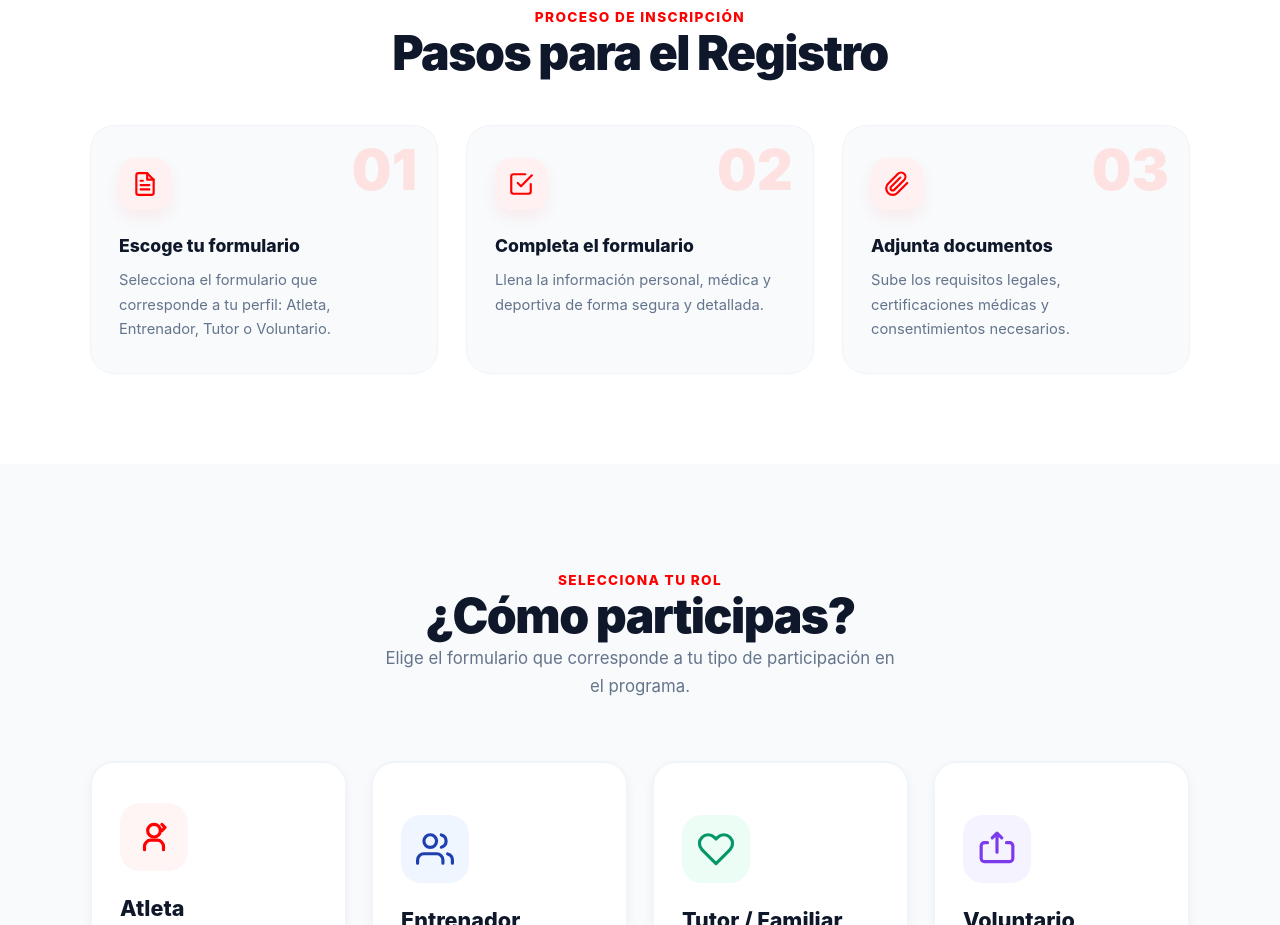
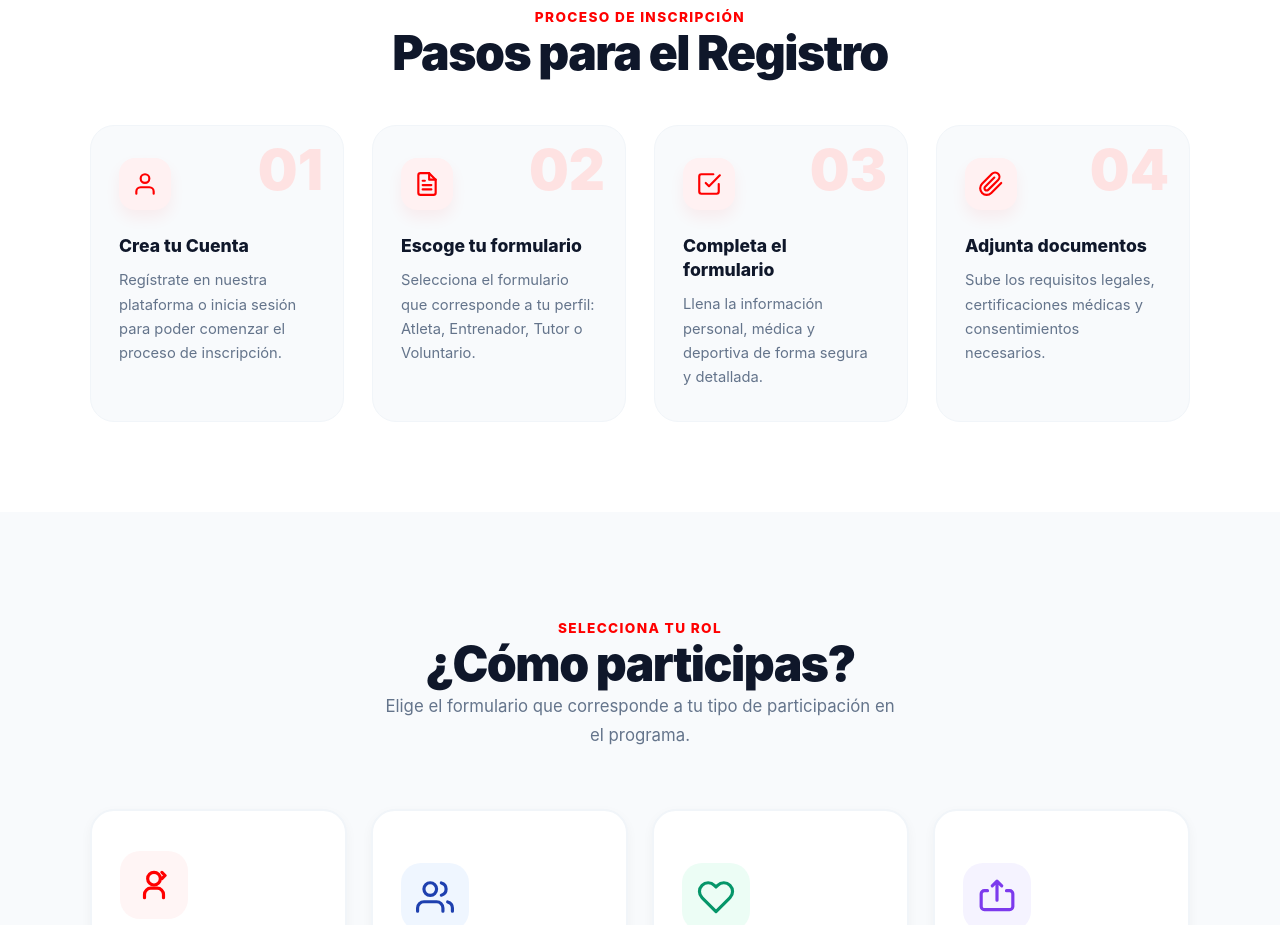
Before and after one commit to Carlosfwd86/OlimpiadasEspeciales_CostaRica, a React (Vite) app in the folder Olimpiadas_Especiales/: page /plataforma-registro in a window 1280 px wide. Shown: the part 900-1825 px from the top of the page. Built offline with nearby package versions, Linux system fonts and the light colour scheme.

Commit message:
Validacion de cuenta logueada para entrar a los formularios desde Plataforma-Registro

```diff
--- a/Olimpiadas_Especiales/db.json
+++ b/Olimpiadas_Especiales/db.json
@@ -308,6 +308,22 @@
       "icon": "fa-solid fa-check-circle",
       "iconColor": "green",
       "time": "Hace un momento"
+    },
+    {
+      "id": "12dd",
+      "title": "Reporte",
+      "details": "Exportación CSV de 6 registros (atletas)",
+      "icon": "fa-solid fa-file-csv",
+      "iconColor": "green",
+      "time": "Hace un momento"
+    },
+    {
+      "id": "f6ce",
+      "title": "Reporte",
+      "details": "Exportación PDF de 6 registros (atletas)",
+      "icon": "fa-solid fa-file-pdf",
+      "iconColor": "red",
+      "time": "Hace un momento"
     }
   ],
   "competiciones": [
--- a/Olimpiadas_Especiales/src/components/PlataformaRegistro.jsx
+++ b/Olimpiadas_Especiales/src/components/PlataformaRegistro.jsx
@@ -64,6 +64,17 @@ const roles = [
 const pasos = [
   {
     num: '01',
+    titulo: 'Crea tu Cuenta',
+    desc: 'Regístrate en nuestra plataforma o inicia sesión para poder comenzar el proceso de inscripción.',
+    icon: (
+      <svg width="26" height="26" viewBox="0 0 24 24" fill="none" stroke="currentColor" strokeWidth="2" strokeLinecap="round" strokeLinejoin="round">
+        <path d="M20 21v-2a4 4 0 0 0-4-4H8a4 4 0 0 0-4 4v2"/>
+        <circle cx="12" cy="7" r="4"/>
+      </svg>
+    ),
+  },
+  {
+    num: '02',
     titulo: 'Escoge tu formulario',
     desc: 'Selecciona el formulario que corresponde a tu perfil: Atleta, Entrenador, Tutor o Voluntario.',
     icon: (
@@ -76,7 +87,7 @@ const pasos = [
     ),
   },
   {
-    num: '02',
+    num: '03',
     titulo: 'Completa el formulario',
     desc: 'Llena la información personal, médica y deportiva de forma segura y detallada.',
     icon: (
@@ -87,7 +98,7 @@ const pasos = [
     ),
   },
   {
-    num: '03',
+    num: '04',
     titulo: 'Adjunta documentos',
     desc: 'Sube los requisitos legales, certificaciones médicas y consentimientos necesarios.',
     icon: (
@@ -142,6 +153,25 @@ function PlataformaRegistro() {
   };
 
   const handleRoleClick = (rolId) => {
+    if (!usuarioSesion) {
+      Swal.fire({
+        icon: 'warning',
+        title: 'Requiere Inicio de Sesión',
+        text: 'No estás logueado con ninguna cuenta. Para poder entrar a los formularios, te invitamos a seguir los pasos de inscripción indicados en este mismo archivo/página.',
+        confirmButtonColor: '#FF0000',
+        confirmButtonText: 'Ver pasos'
+      }).then(() => {
+        setHighlightFirstStep(true);
+        setTimeout(() => {
+          const el = document.getElementById('pasos-section');
+          if (el) {
+            const y = el.getBoundingClientRect().top + window.scrollY - 80;
+            window.scrollTo({ top: y, behavior: 'smooth' });
+          }
+        }, 350);
+      });
+      return;
+    }
     navigate(`/formulario?rol=${rolId}`);
   };
 
@@ -243,8 +273,14 @@ function PlataformaRegistro() {
               if (usuarioSesion) {
                 document.getElementById('roles-section').scrollIntoView({ behavior: 'smooth' });
               } else {
-                document.getElementById('pasos-section').scrollIntoView({ behavior: 'smooth' });
                 setHighlightFirstStep(true);
+                setTimeout(() => {
+                  const el = document.getElementById('pasos-section');
+                  if (el) {
+                    const y = el.getBoundingClientRect().top + window.scrollY - 80;
+                    window.scrollTo({ top: y, behavior: 'smooth' });
+                  }
+                }, 150);
               }
             }}
             style={{
```
